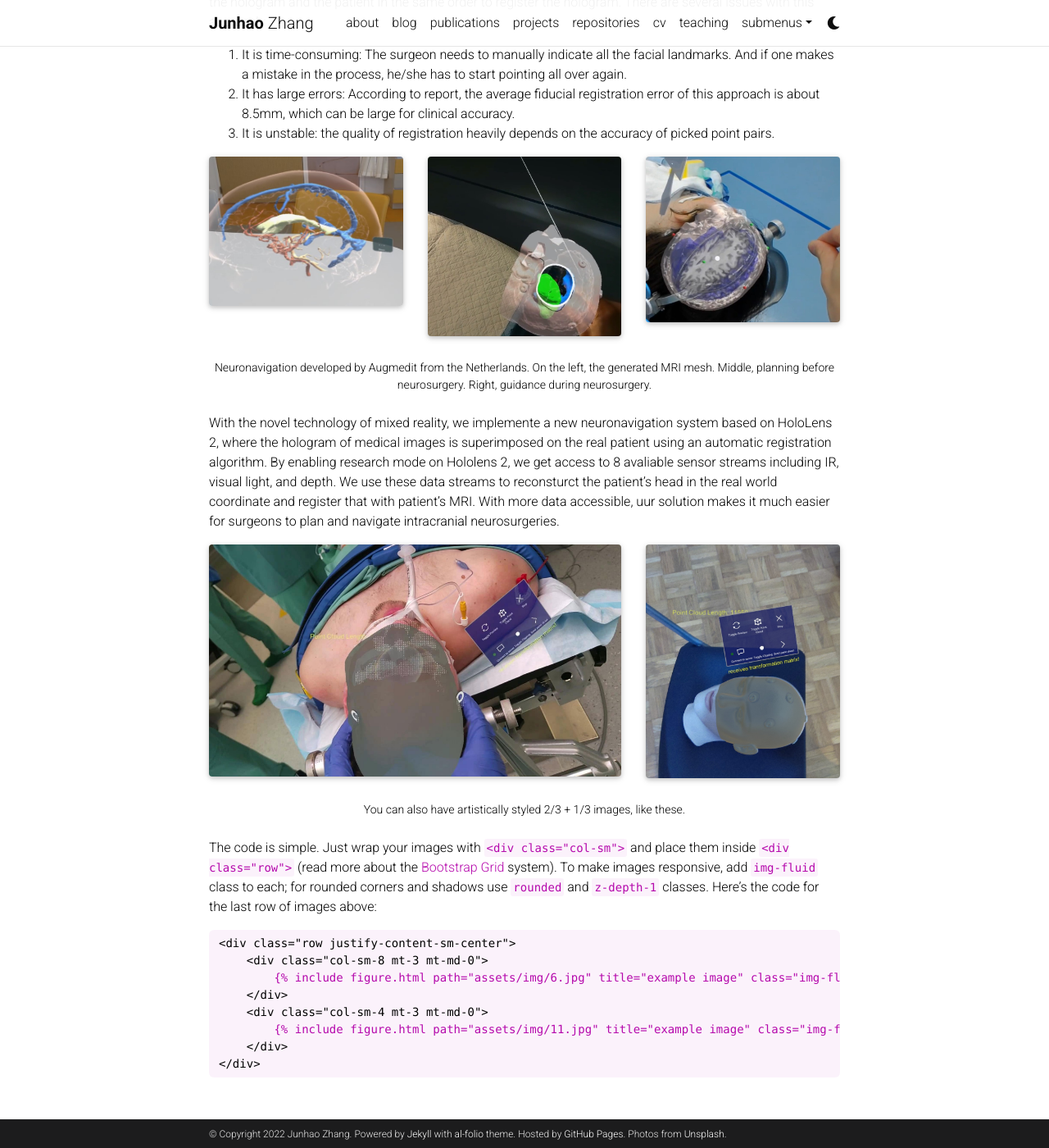
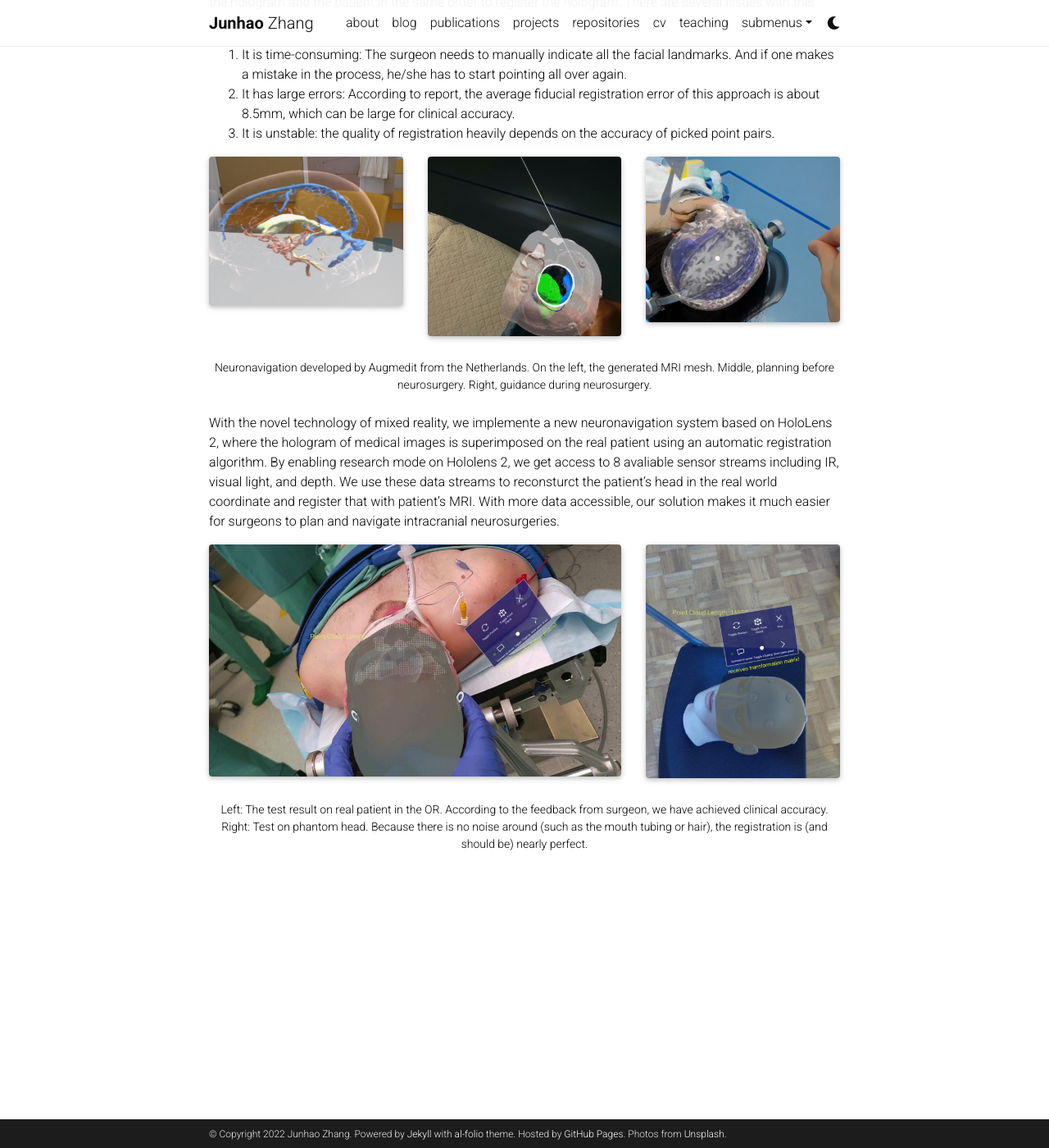
Before and after one commit to Junha0Zhang/junha0Zhang.github.io, a Jekyll site: the page built from _projects/5_project.md, in a window 1280 px wide and 1400 px high, scrolled down 933 px. Shown: the whole window at 82% size. Built offline with Jekyll 4.4.1, drawn with Linux system fonts in a browser that asks for light colours; full-size pictures stand in for the smaller copies a plugin makes; comment, search, counter and statistics services are not loaded; a style sheet for code colours, icons or effects is not loaded.

Commit message:
Update 5_project.md

````diff
--- a/_projects/5_project.md
+++ b/_projects/5_project.md
@@ -39,7 +39,7 @@ In current solution with Hololens-based neuronavigation, a pointer is used to in
     Neuronavigation developed by Augmedit from the Netherlands. On the left, the generated MRI mesh. Middle, planning before neurosurgery. Right, guidance during neurosurgery.
 </div>
 
-With the novel technology of mixed reality, we implemente a new neuronavigation system based on HoloLens 2, where the hologram of medical images is superimposed on the real patient using an automatic registration algorithm. By enabling research mode on Hololens 2, we get access to 8 avaliable sensor streams including IR, visual light, and depth. We use these data streams to reconsturct the patient's head in the real world coordinate and register that with patient's MRI. With more data accessible, uur solution makes it much easier for surgeons to plan and navigate intracranial neurosurgeries.
+With the novel technology of mixed reality, we implemente a new neuronavigation system based on HoloLens 2, where the hologram of medical images is superimposed on the real patient using an automatic registration algorithm. By enabling research mode on Hololens 2, we get access to 8 avaliable sensor streams including IR, visual light, and depth. We use these data streams to reconsturct the patient's head in the real world coordinate and register that with patient's MRI. With more data accessible, our solution makes it much easier for surgeons to plan and navigate intracranial neurosurgeries.
 
 
 <div class="row justify-content-sm-center">
@@ -51,24 +51,5 @@ With the novel technology of mixed reality, we implemente a new neuronavigation
     </div>
 </div>
 <div class="caption">
-    You can also have artistically styled 2/3 + 1/3 images, like these.
+    Left: The test result on real patient in the OR. According to the feedback from surgeon, we have achieved clinical accuracy. Right: Test on phantom head. Because there is no noise around (such as the mouth tubing or hair), the registration is (and should be) nearly perfect.
 </div>
-
-
-The code is simple.
-Just wrap your images with `<div class="col-sm">` and place them inside `<div class="row">` (read more about the <a href="https://getbootstrap.com/docs/4.4/layout/grid/">Bootstrap Grid</a> system).
-To make images responsive, add `img-fluid` class to each; for rounded corners and shadows use `rounded` and `z-depth-1` classes.
-Here's the code for the last row of images above:
-
-{% raw %}
-```html
-<div class="row justify-content-sm-center">
-    <div class="col-sm-8 mt-3 mt-md-0">
-        {% include figure.html path="assets/img/6.jpg" title="example image" class="img-fluid rounded z-depth-1" %}
-    </div>
-    <div class="col-sm-4 mt-3 mt-md-0">
-        {% include figure.html path="assets/img/11.jpg" title="example image" class="img-fluid rounded z-depth-1" %}
-    </div>
-</div>
-```
-{% endraw %}
````
